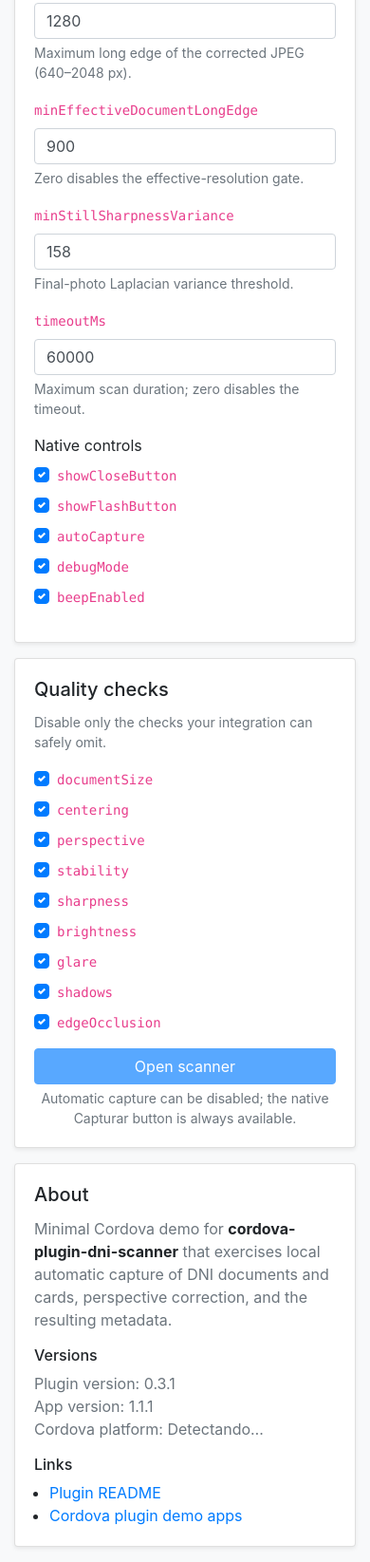
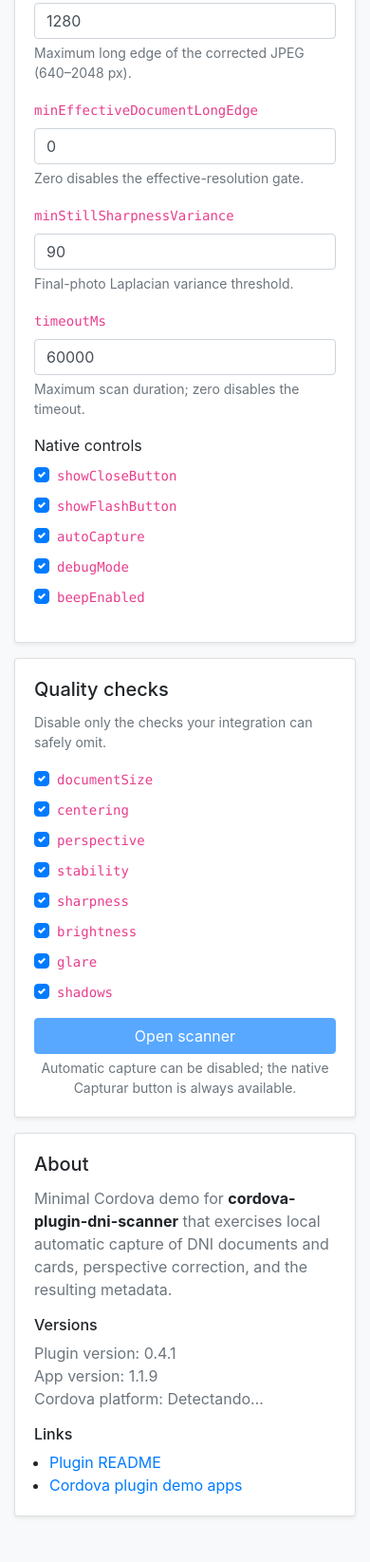
Before and after one commit to andreszs/cordova-plugin-demos, a website: page com.andreszs.dniscanner.demo/www/index.html in a window 390 px wide. Shown: the part 978-2623 px from the top of the page at 95% size. After the commit the page ends 2591 px from the top, so only its background shows below. Drawn offline with Linux system fonts and the light colour scheme; some packages are replaced by stand-ins of ours.

Commit message:
release(dni-demo): update scanner demo to 0.4.1

```diff
--- a/com.andreszs.dniscanner.demo/config.xml
+++ b/com.andreszs.dniscanner.demo/config.xml
@@ -1,5 +1,5 @@
 <?xml version='1.0' encoding='utf-8'?>
-<widget id="com.andreszs.dniscanner.demo" version="1.1.1" xmlns="http://www.w3.org/ns/widgets" xmlns:cdv="http://cordova.apache.org/ns/1.0">
+<widget id="com.andreszs.dniscanner.demo" version="1.1.9" android-versionCode="101090" xmlns="http://www.w3.org/ns/widgets" xmlns:cdv="http://cordova.apache.org/ns/1.0">
     <name>DNI Scanner Demo</name>
     <description>Minimal application for testing cordova-plugin-dni-scanner.</description>
     <author>Andreszs</author>
--- a/com.andreszs.dniscanner.demo/package.json
+++ b/com.andreszs.dniscanner.demo/package.json
@@ -1,7 +1,7 @@
 {
   "name": "com.andreszs.dniscanner.demo",
   "displayName": "DNI Scanner Demo",
-  "version": "1.1.1",
+  "version": "1.1.9",
   "description": "Minimal Cordova demo for cordova-plugin-dni-scanner.",
   "main": "index.js",
   "scripts": {
@@ -18,7 +18,7 @@
   "devDependencies": {
     "cordova-android": "15.0.0",
     "cordova-ios": "8.1.0",
-    "cordova-plugin-dni-scanner": "0.3.1"
+    "cordova-plugin-dni-scanner": "0.4.1"
   },
   "cordova": {
     "platforms": [
--- a/com.andreszs.dniscanner.demo/www/index.html
+++ b/com.andreszs.dniscanner.demo/www/index.html
@@ -114,13 +114,13 @@
                 <div class="form-group col-12 col-sm-6">
                     <label for="min-effective-document-long-edge"><code>minEffectiveDocumentLongEdge</code></label>
                     <input id="min-effective-document-long-edge" class="form-control" type="number"
-                           min="0" max="4096" step="1" value="900" inputmode="numeric">
+                           min="0" max="4096" step="1" value="0" inputmode="numeric">
                     <small class="form-text text-muted">Zero disables the effective-resolution gate.</small>
                 </div>
                 <div class="form-group col-12 col-sm-6">
                     <label for="min-still-sharpness-variance"><code>minStillSharpnessVariance</code></label>
                     <input id="min-still-sharpness-variance" class="form-control" type="number"
-                           min="1" max="10000" step="1" value="158" inputmode="decimal">
+                           min="1" max="10000" step="1" value="90" inputmode="decimal">
                     <small class="form-text text-muted">Final-photo Laplacian variance threshold.</small>
                 </div>
             </div>
@@ -199,10 +199,6 @@
                         <input id="check-shadows" class="custom-control-input" type="checkbox" checked>
                         <label class="custom-control-label" for="check-shadows"><code>shadows</code></label>
                     </div>
-                    <div class="custom-control custom-checkbox mb-2">
-                        <input id="check-edge-occlusion" class="custom-control-input" type="checkbox" checked>
-                        <label class="custom-control-label" for="check-edge-occlusion"><code>edgeOcclusion</code></label>
-                    </div>
                 </div>
             </div>
 
@@ -271,8 +267,8 @@
 
             <h3 class="h6 mt-3">Versions</h3>
             <ul class="list-unstyled text-muted mb-0">
-                <li>Plugin version: <span id="plugin-version">0.3.1</span></li>
-                <li>App version: <span id="app-version">1.1.1</span></li>
+                <li>Plugin version: <span id="plugin-version">0.4.1</span></li>
+                <li>App version: <span id="app-version">1.1.9</span></li>
                 <li><span id="platform-name">Cordova platform</span>: <span id="platform-version">Detectando…</span></li>
             </ul>
 
--- a/com.andreszs.dniscanner.demo/www/js/index.js
+++ b/com.andreszs.dniscanner.demo/www/js/index.js
@@ -18,6 +18,8 @@ var clipboardImageBlob = null;
 var currentImageReference = '';
 
 document.addEventListener('deviceready', function () {
+    document.getElementById('min-still-sharpness-variance').value =
+        cordova.platformId === 'ios' ? '65' : '90';
     populateVersions();
     setDeviceStatus('Device ready. Configure the scan and open the scanner.', 'success');
     scanButton.disabled = false;
@@ -105,8 +107,7 @@ async function scan() {
         sharpness: document.getElementById('check-sharpness').checked,
         brightness: document.getElementById('check-brightness').checked,
         glare: document.getElementById('check-glare').checked,
-        shadows: document.getElementById('check-shadows').checked,
-        edgeOcclusion: document.getElementById('check-edge-occlusion').checked
+        shadows: document.getElementById('check-shadows').checked
     };
 
     setBusy(true);
```
Also changed, not shown: 1 other file.
